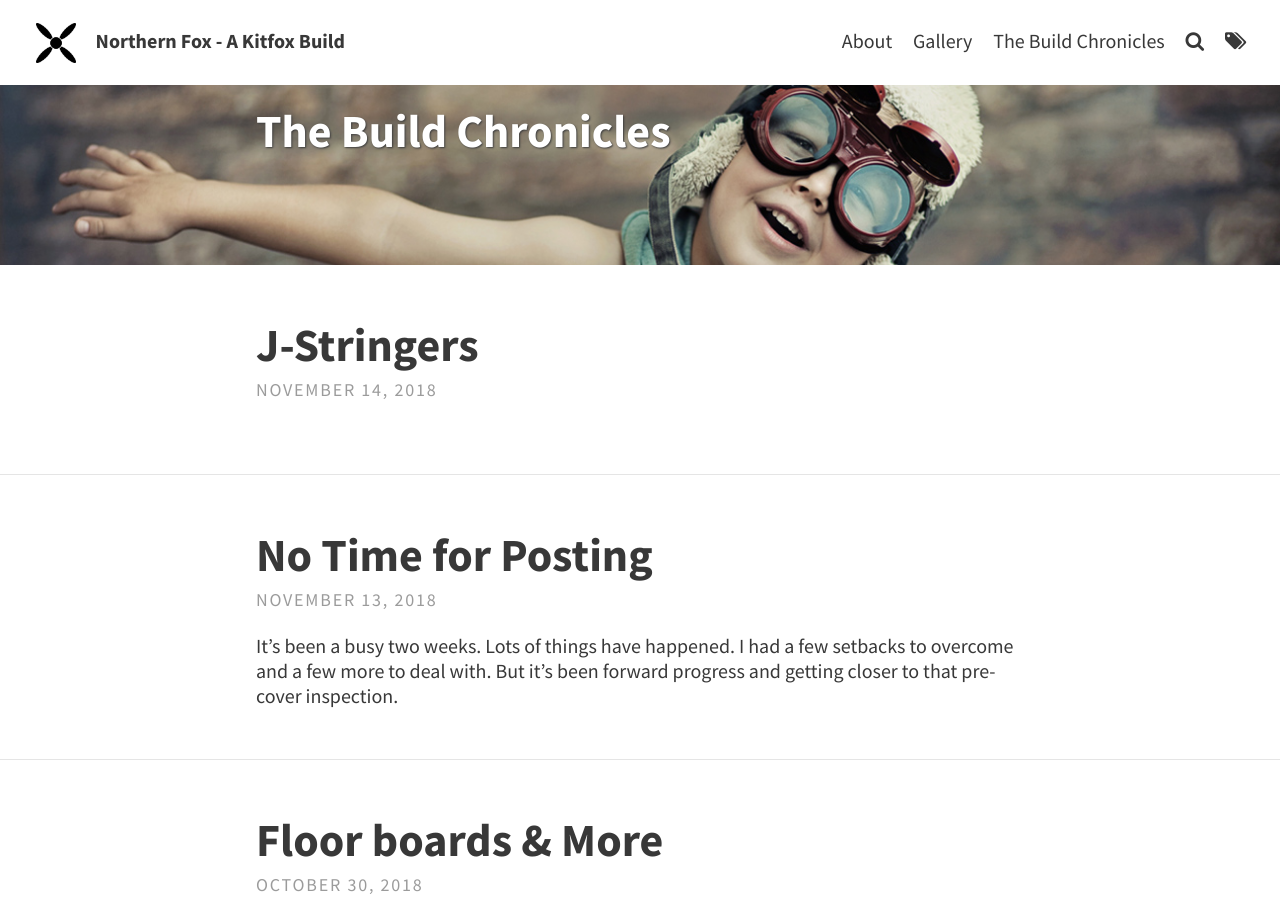
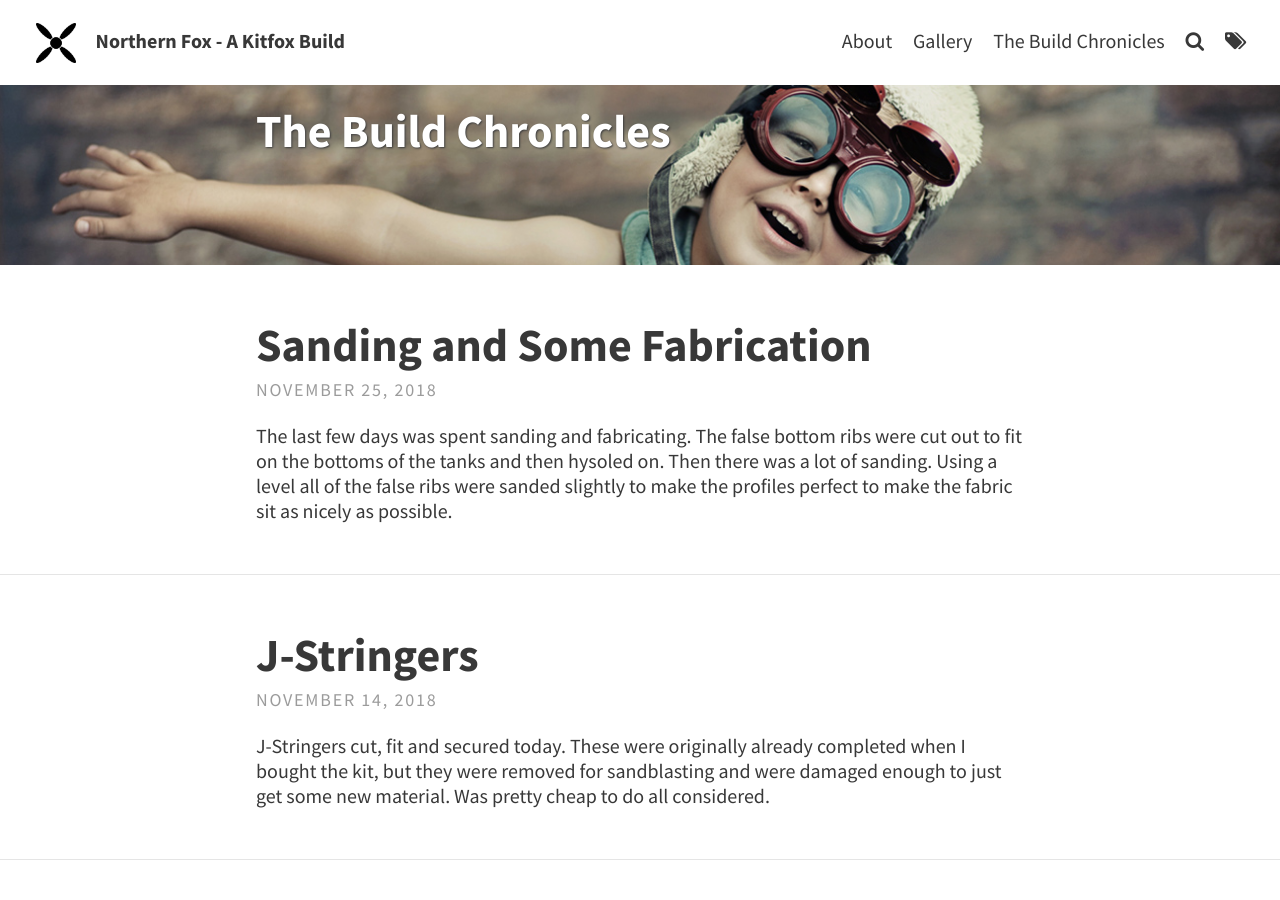
Before and after one commit to tracstarr/northernfoxbuild, a Jekyll site: the page built from build/index.html, in a window 1280 px wide and 900 px high. Built offline with Jekyll 4.4.1, drawn with Linux system fonts in a browser that asks for light colours; the list of posts is cut into pages by our own code; some of the changed text lies outside the part shown.

Commit message:
new posts

```diff
--- a/_posts/2018-11-14-J-Stringers.md
+++ b/_posts/2018-11-14-J-Stringers.md
@@ -5,3 +5,14 @@ status:
 tags: [Build ]
 feature-img-remote: "https://res.cloudinary.com/tracstarr/image/upload/c_crop,g_south,h_893,w_2082/c_scale,h_846/v1540903477/Kitfox/11_WingWork/20181019_144926.jpg"
 ---
+
+J-Stringers cut, fit and secured today. These were originally already completed
+when I bought the kit, but they were removed for sandblasting and were
+damaged enough to just get some new material. Was pretty cheap to do all
+considered.
+
+Not overly complicated so things went pretty smooth. Filed them at the
+tail to have a smoother profile vs the chipmunk cheek look you get
+without.
+
+Also decided to make the bottom stringer out of aluminum as well.
--- /dev/null
+++ b/_posts/2018-11-25-Sanding-and-fabrication.md
@@ -0,0 +1,38 @@
+---
+layout: post
+title: Sanding and Some Fabrication
+status:
+tags: [Build ]
+feature-img-remote: "https://res.cloudinary.com/tracstarr/image/upload/c_crop,g_south,h_893,w_2082/c_scale,h_846/v1540903477/Kitfox/11_WingWork/20181019_144926.jpg"
+---
+
+The last few days was spent sanding and fabricating. The false bottom ribs were
+cut out to fit on the bottoms of the tanks and then hysoled on. Then there
+was a lot of sanding. Using a level all of the false ribs were sanded slightly to
+make the profiles perfect to make the fabric sit as nicely as possible.
+
+There was also a small bit of fabrication to make and install the pitot tube
+mounting plate.
+
+Additionally the rudder cable install was completed. A hair dryer and
+paint cans were used to help straighten out the tube which the cable runs.
+With a bit of difficulty, the cables were setup and attached in the rear.
+
+##### ORATEX ARRIVED
+
+The big excitement this week was that the oratex arrived! I'm glad it arrived early
+and I'm not stuck waiting on it. But now I feel the pressure to get things
+completed for pre-cover inspection.
+
+I'm close, really really close.
+
+Here's what's left.
+
+- fitting and installing the jury struts.
+- install the pitot tube and tubing runs.
+- varnish all the wood
+- sand and re-prime the tail
+- prep and paint the door frame and window frames black
+- paint the visible parts inside the cabbin black
+- fabricate and install trim tab mounting bracket on rudder
+- secure the LLE
```
